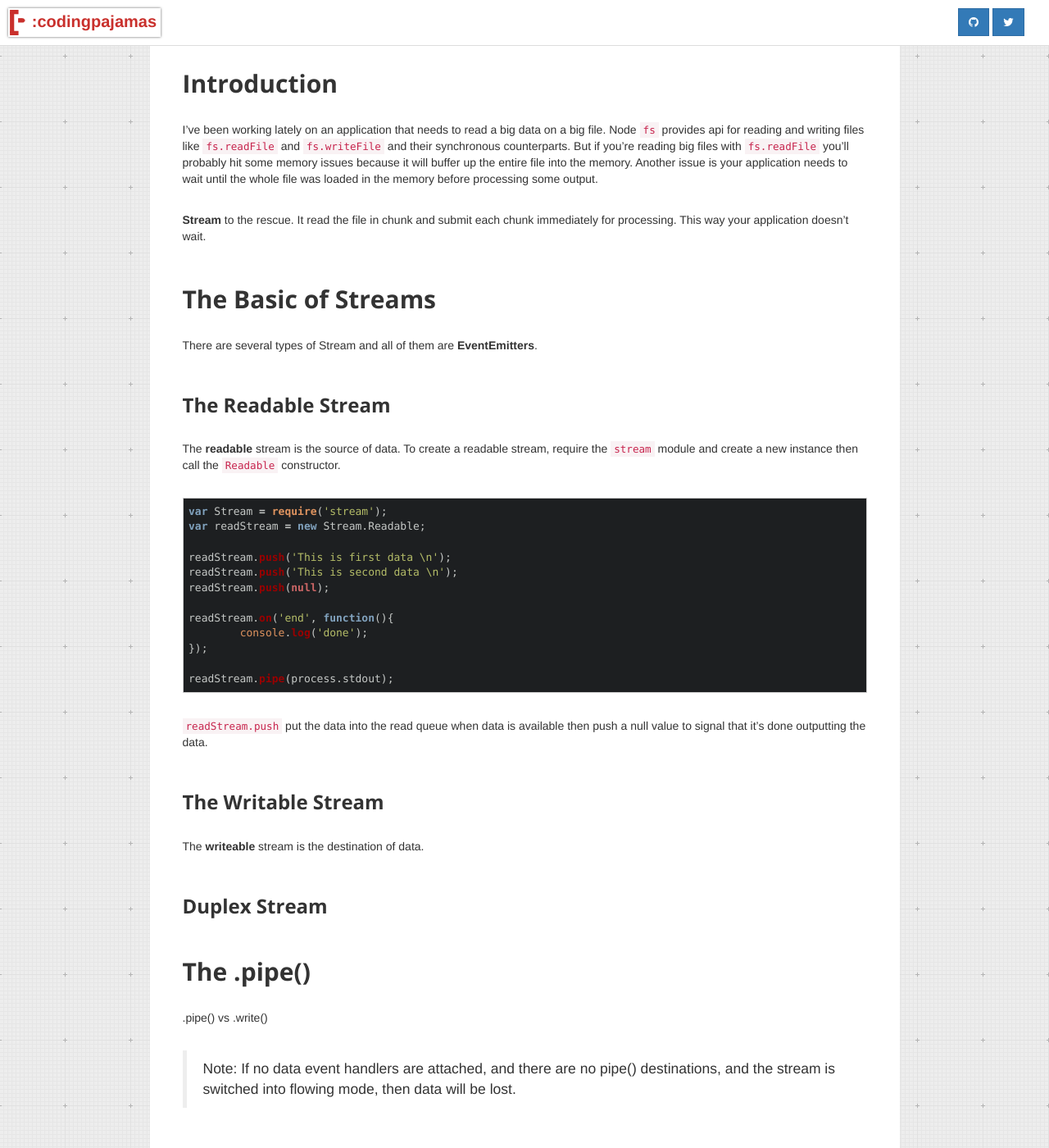
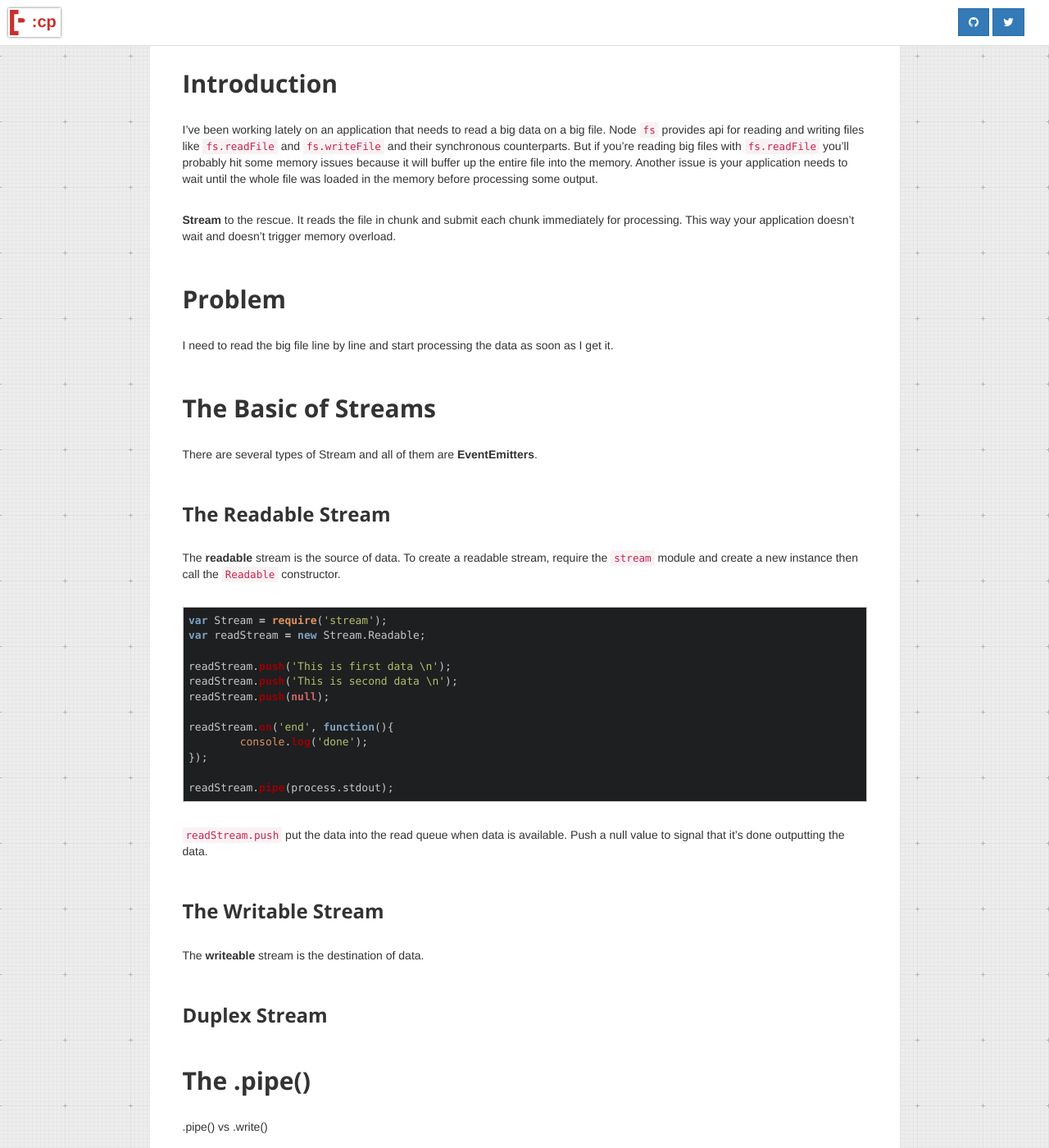
Before and after one commit to codingpajamas/codingpajamas.github.io, a Jekyll site: the page built from _posts/2015-03-26-nodejs-extreme-stream.md, in a window 1280 px wide and 1400 px high, scrolled down 652 px. Shown: the whole window at 82% size. Built offline with Jekyll 4.4.1, drawn with Linux system fonts in a browser that asks for light colours; some web fonts are replaced.

Commit message:
nodejs stream draft post

````diff
--- a/_layouts/post.html
+++ b/_layouts/post.html
@@ -29,7 +29,7 @@
             <div class="col-xs-5 col-sm-8">
               <div class="pad10">
                 <a id="mainLogo" class="shadow" href="/">
-                  <img src="/images/logo.png"><span>:codingpajamas</span>
+                  <img src="/images/logo.png"><span>:cp</span>
                 </a>
               </div>
             </div>
--- a/_posts/2015-03-26-nodejs-extreme-stream.md
+++ b/_posts/2015-03-26-nodejs-extreme-stream.md
@@ -11,7 +11,12 @@
 
 I've been working lately on an application that needs to read a big data on a big file. Node ```fs``` provides api for reading and writing files like ```fs.readFile``` and ```fs.writeFile``` and their synchronous counterparts. But if you're reading big files with ```fs.readFile``` you'll probably hit some memory issues because it will buffer up the entire file into the memory. Another issue is your application needs to wait until the whole file was loaded in the memory before processing some output.
 
-**Stream** to the rescue. It read the file in chunk and submit each chunk immediately for processing. This way your application doesn't wait.
+**Stream** to the rescue. It reads the file in chunk and submit each chunk immediately for processing. This way your application doesn't wait and doesn't trigger memory overload.
+
+
+## Problem
+
+I need to read the big file line by line and start processing the data as soon as I get it.
 
 ## The Basic of Streams
 
@@ -37,7 +42,7 @@
 readStream.pipe(process.stdout);
 ~~~
 
-```readStream.push``` put the data into the read queue when data is available then push a null value to signal that it's done outputting the data.
+```readStream.push``` put the data into the read queue when data is available. Push a null value to signal that it's done outputting the data.
 
 ### The Writable Stream
 
````
